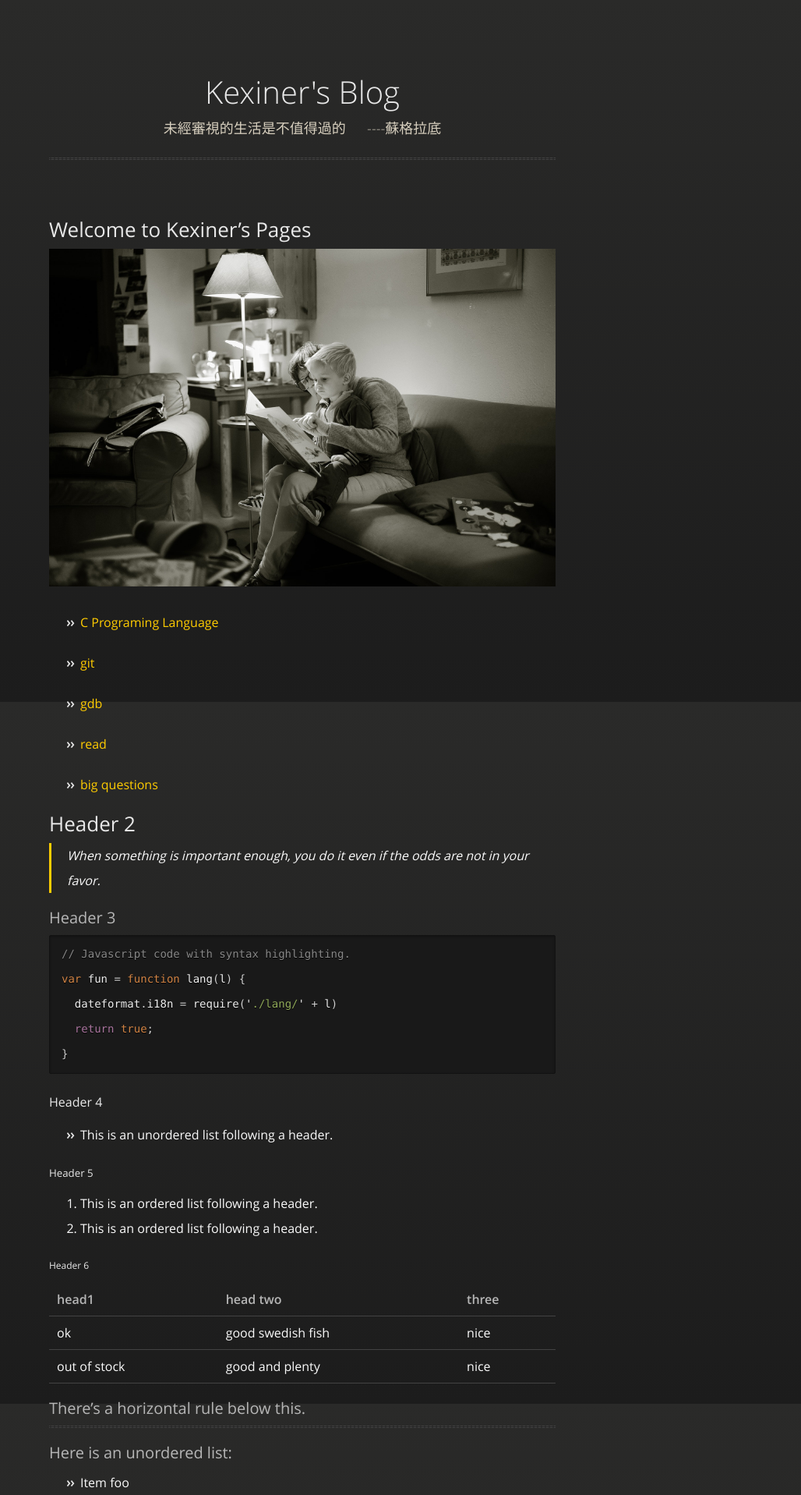
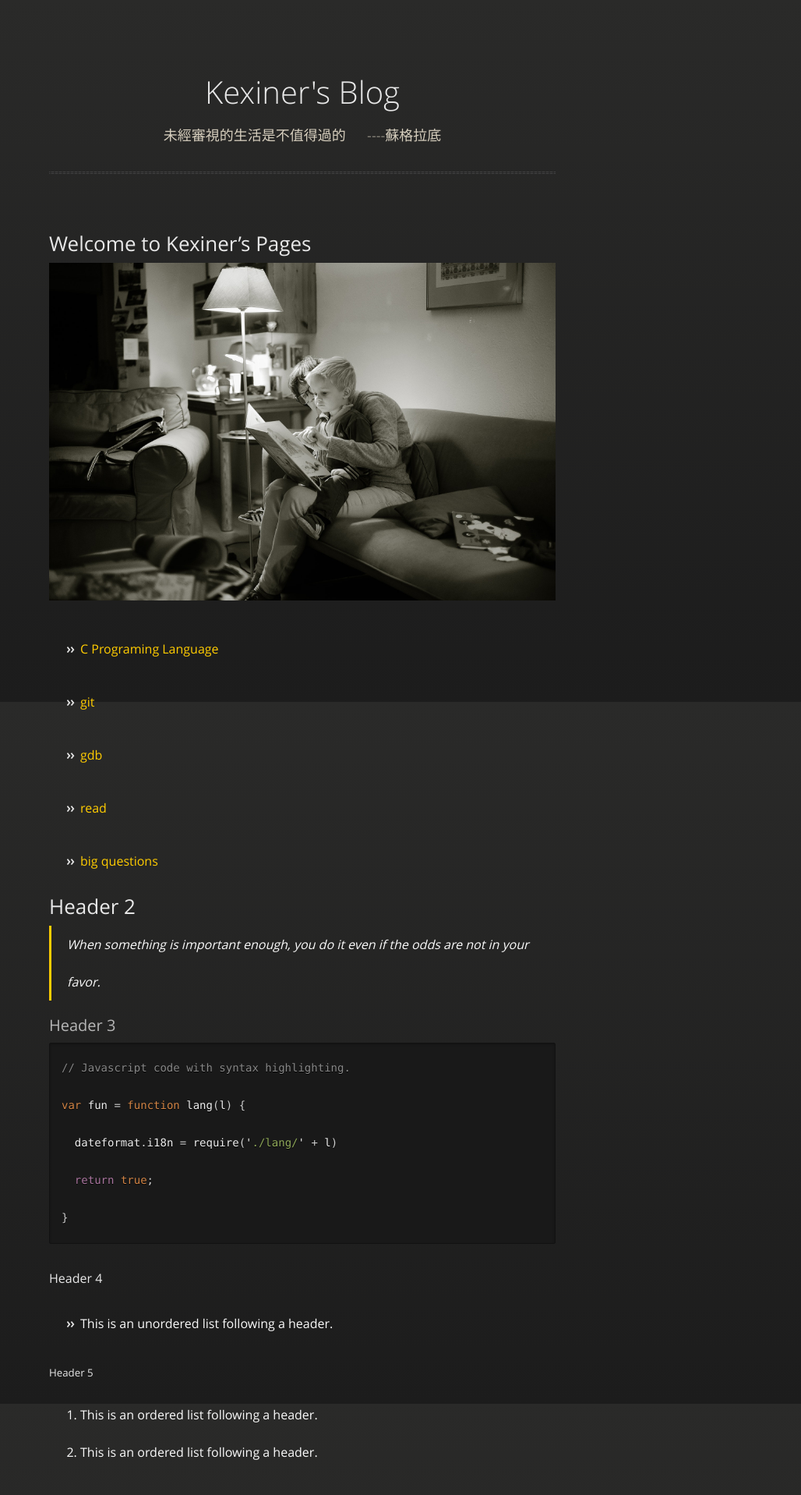
Before and after one commit to kexinerchen/kexinerchen.github.io, a Jekyll site: the page built from index.md, in a window 1280 px wide. Shown: the top 1917 px of the page at 78% size, without its empty margins (252-1280 px from the left). Built offline with Jekyll 4.4.1, drawn with Linux system fonts in a browser that asks for light colours; our own code applies the rules of GitHub Pages for plain Markdown files.

Commit message:
Update jekyll-theme-midnight.scss

```diff
--- a/_sass/jekyll-theme-midnight.scss
+++ b/_sass/jekyll-theme-midnight.scss
@@ -5,7 +5,7 @@
 body {
   padding:0px 0 20px 0px;
   margin: 0px;
-  font:16px/2.0 "OpenSansRegular", "Helvetica Neue", Helvetica, Arial, sans-serif;
+  font:16px/3.0 "OpenSansRegular", "Helvetica Neue", Helvetica, Arial, sans-serif;
   color:#fafafa;
   font-weight: normal;
   background: #252525;
```
